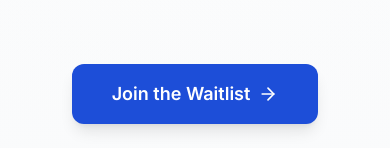
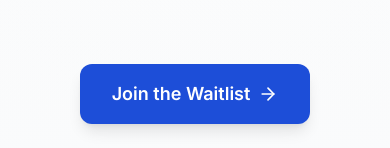
Before and after one commit to JamesonCodes/SimuPanel, a Next.js app: page / in a window 390 px wide. Shown: the part 563-711 px from the top of the page. Built offline with nearby package versions, Linux system fonts and the light colour scheme.

Commit message:
fix: standardize button padding in Hero section for mobile consistency
- Change "Join the Waitlist" button padding from px-10 to px-8
- Ensure both buttons have consistent px-8 py-4 padding
- Fix mobile button sizing inconsistency
- Improve visual balance and UX on mobile devices

```diff
--- a/components/Hero.tsx
+++ b/components/Hero.tsx
@@ -69,7 +69,7 @@ const Hero = () => {
           >
             <button
               onClick={handleWaitlistClick}
-              className="group bg-blue-700 text-white px-10 py-4 rounded-xl text-lg font-semibold hover:bg-blue-800 transition-all duration-200 flex items-center gap-2 shadow-lg hover:shadow-xl hover:-translate-y-0.5"
+              className="group bg-blue-700 text-white px-8 py-4 rounded-xl text-lg font-semibold hover:bg-blue-800 transition-all duration-200 flex items-center gap-2 shadow-lg hover:shadow-xl hover:-translate-y-0.5"
             >
               Join the Waitlist
               <ArrowRight className="w-5 h-5 group-hover:translate-x-1 transition-transform" />
```
